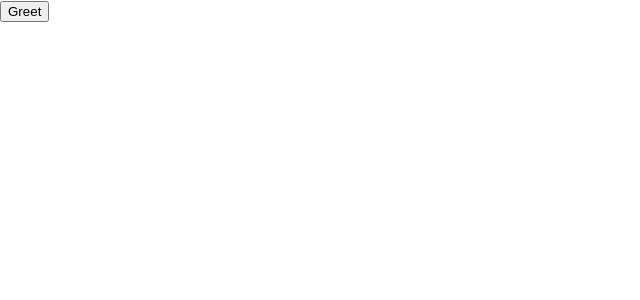
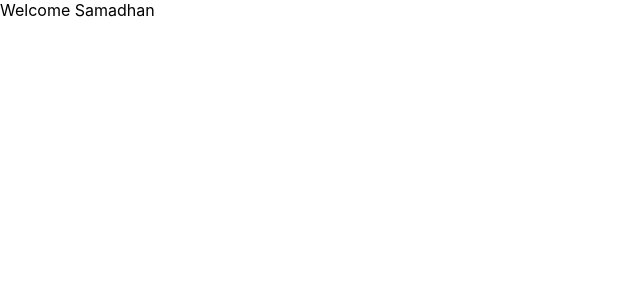
Before and after one commit to SamadhanMaske/react-app-1, a React (Create React App) app: page / in a window 1280 px wide. Shown: the top 300 px of the page, without its empty margins (0-640 px from the left). Built offline with nearby package versions, Linux system fonts and the light colour scheme.

Commit message:
Conditional Rendering

```diff
--- a/src/App.js
+++ b/src/App.js
@@ -7,6 +7,7 @@ import FunctionClick from './Components/FunctionClick';
 import ClassClick from './Components/ClassClick';
 import EventBind from './Components/EventBind';
 import ParentComp from './Components/ParentComp';
+import ConditionalRender from './Components/ConditionalRender';
 
 function App() {
   return (
@@ -26,7 +27,9 @@ function App() {
       <ClassClick/> */}
       {/* <EventBind/> */}
 
-      <ParentComp/>
+      {/* <ParentComp/> */}
+
+      <ConditionalRender/>
 
     </div>
   );
--- /dev/null
+++ b/src/Components/ConditionalRender.js
@@ -0,0 +1,43 @@
+
+import React, { Component } from 'react'
+
+class ConditionalRender extends Component {
+    constructor(props) {
+      super(props)
+
+      this.state = {
+         isLoggedIn: true,
+      }
+    }
+    //Method 4
+    //
+    //Method 3
+    render(){
+        return this.state.isLoggedIn?<div>Welcome Samadhan</div>:<div>Welcome User</div>;
+    }
+    // //Method 2
+    // render(){
+    //     let message
+    //     if(this.state.isLoggedIn){
+    //         message=<div>Welcome Samadhan</div>
+    //     }else{
+    //         message=<div>Welcome User</div>
+    //     }
+    //     return <div>{message}</div>
+    // }
+    //Method 1
+    //   render() {
+//     if(this.state.isLoggedIn)
+//     {
+//         return (
+//             <div>Welcome Samadhan</div>
+//         )
+//     }else{
+//         return (
+//             <div>Welcome User</div>
+//           )
+//     }
+//   }
+}
+
+export default ConditionalRender;
```
